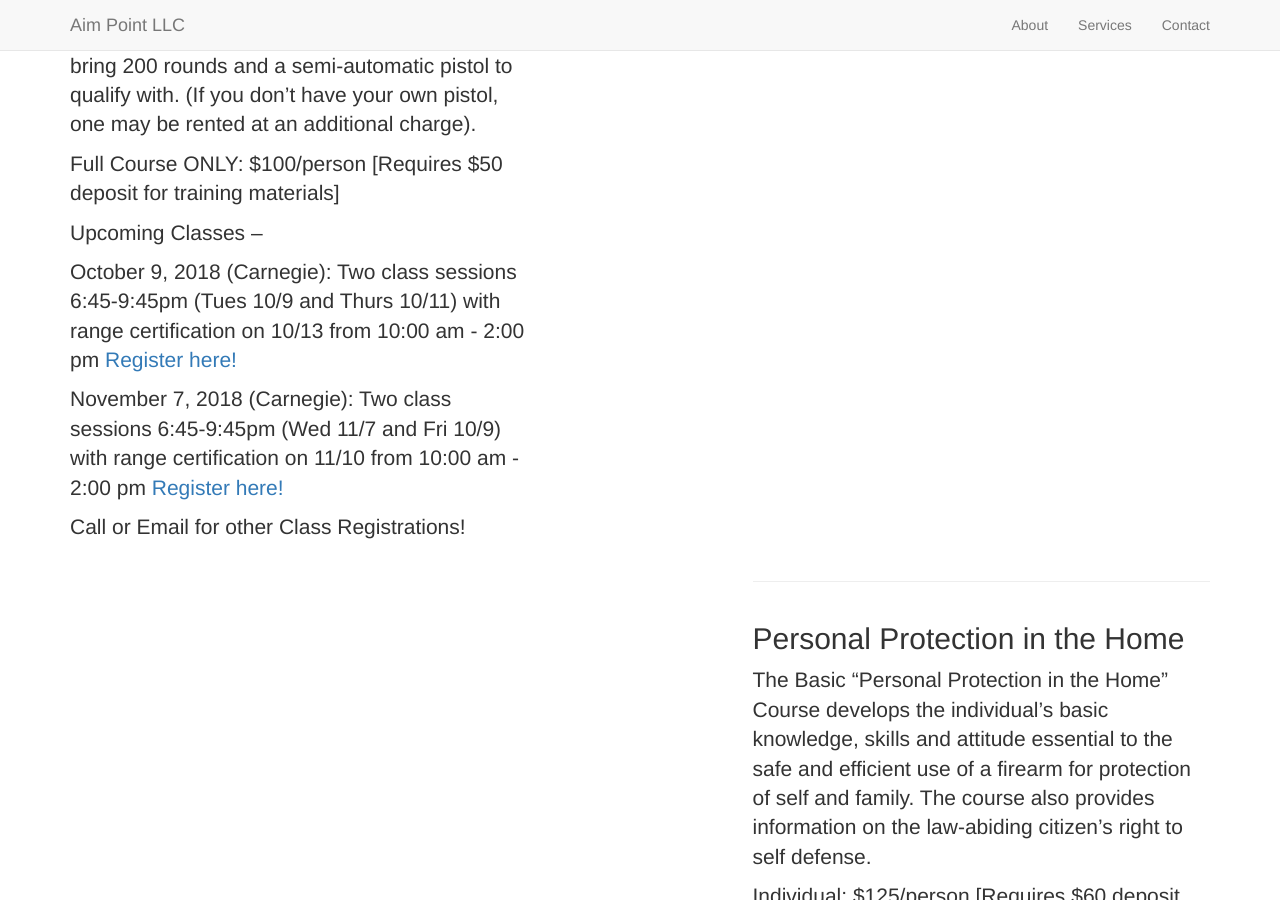
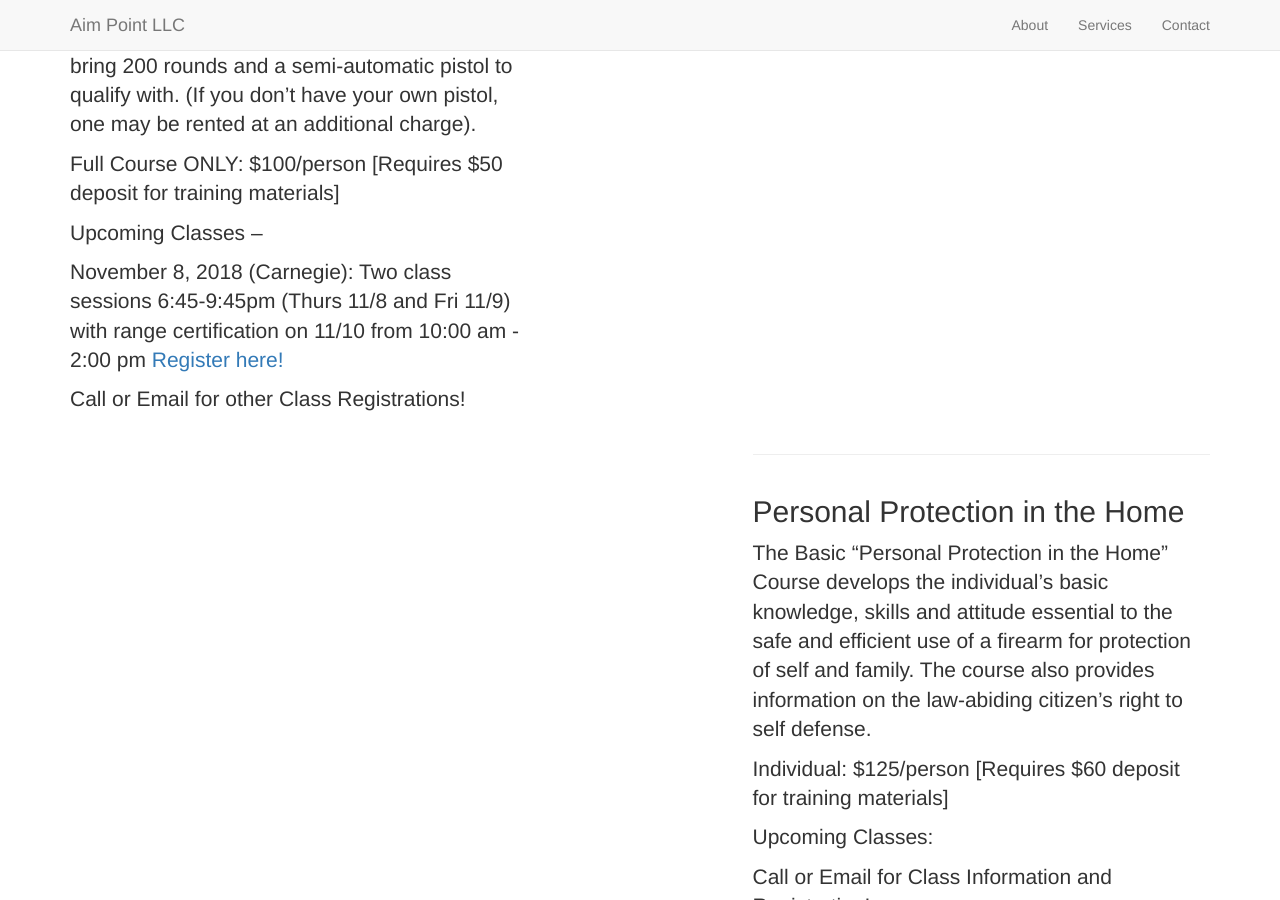
Before and after one commit to aimpoint/aimpoint.github.io, a Jekyll site: the page built from _posts/2016-1-3-basics1.markdown, in a window 1280 px wide and 900 px high, scrolled down 2140 px. Built offline with Jekyll 4.4.1, drawn with Linux system fonts in a browser that asks for light colours; nearby versions of some CDN libraries; library files that are not in the unit come from our copies.

Commit message:
Update 2016-1-3-basics1.markdown

```diff
--- a/_posts/2016-1-3-basics1.markdown
+++ b/_posts/2016-1-3-basics1.markdown
@@ -13,10 +13,7 @@ Full Course ONLY:  $100/person  [Requires $50 deposit for training materials]
 
 Upcoming Classes --
 
-October 9, 2018 (Carnegie): Two class sessions 6:45-9:45pm (Tues 10/9 and Thurs 10/11) with
-range certification on 10/13 from 10:00 am - 2:00 pm <a href="https://www.nrainstructors.org/CourseDetails.aspx?Courseid=501010&seats=8&State=n&zip=15106&radius=25.1&id=56&bsa=&youth=&women=" target="_blank">Register here! </a>
-
-November 7, 2018 (Carnegie): Two class sessions 6:45-9:45pm (Wed 11/7 and Fri 10/9) with
+November 8, 2018 (Carnegie): Two class sessions 6:45-9:45pm (Thurs 11/8 and Fri 11/9) with
 range certification on 11/10 from 10:00 am - 2:00 pm <a href="https://www.nrainstructors.org/CourseDetails.aspx?Courseid=501012&seats=8&State=n&zip=15106&radius=25.1&id=56&bsa=&youth=&women=" target="_blank">Register here! </a>
 
 Call or Email for other Class Registrations!
```
